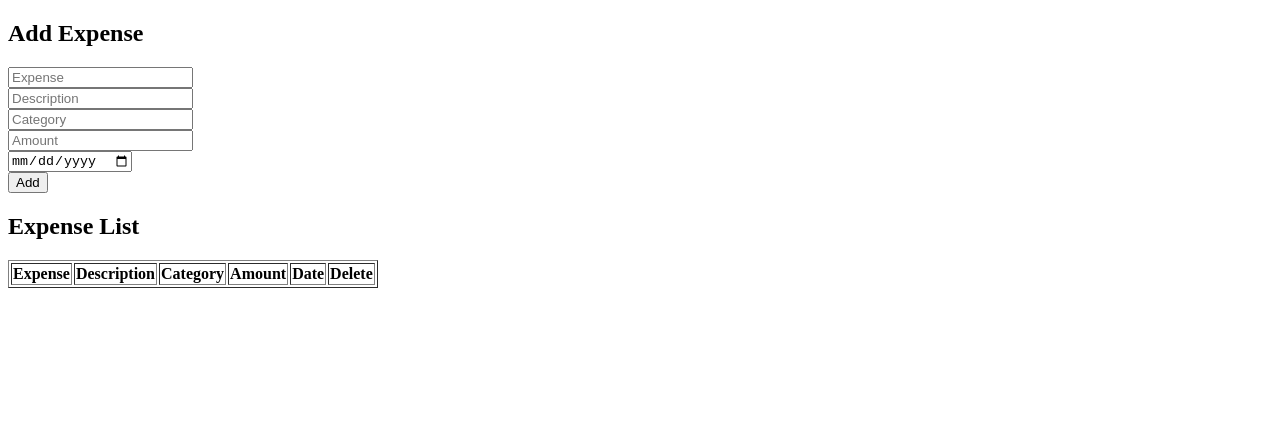
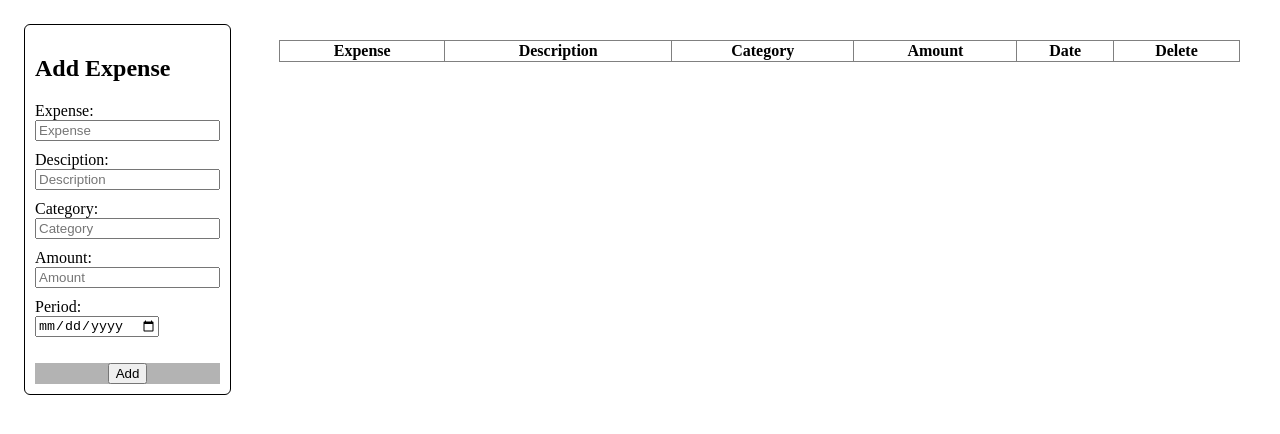
Before and after one commit to ChrisCodes-hub/Expense-Tracker-App, a React (Vite) app: page / in a window 1280 px wide. Shown: the top 434 px of the page. Built offline with nearby package versions, Linux system fonts and the light colour scheme.

Commit message:
added some css to match the ui

```diff
--- a/src/App.css
+++ b/src/App.css
@@ -1,4 +1,37 @@
 .form{
-    border: 1px solid hsl(0px, 0px, 80px);
+    border: 1px solid ;
+    padding: 10px;
+    border-radius: 6px;
+}
+.app-container{
+    display: flex;
+    gap: 2em;
+    padding: 1em;
+    align-items: flex-start;
+}
+input{
+    margin-bottom: 10px;
+}
+input[type="text"] {
+    text-transform: capitalize;
+  }
 
+.button-container{
+    justify-content: center;
+    background: hsl(0,0%, 70%);
+    display: flex;
+    margin-top: 1em;
 }
+.button-container:hover{
+    background: hsl(0,0%, 50%);
+}
+.table-box{
+    width: 100%;
+    overflow-x: auto;
+    padding: 1rem;
+}
+.table-box table {
+    width: 100%;
+    border-collapse: collapse;
+    text-align: center;
+  }
--- a/src/App.jsx
+++ b/src/App.jsx
@@ -16,7 +16,7 @@ function App() {
   };
 
   return (
-    <div>
+    <div className='app-container'>
       <ExpenseForm onAdd={addExpense} />
       <ExpenseTable expenses={expenses} onDelete={deleteExpense} />
     </div>
--- a/src/components/ExpenseForm.jsx
+++ b/src/components/ExpenseForm.jsx
@@ -28,18 +28,44 @@ function ExpenseForm({onAdd}) {
      setAmount('');
      setDate('');
    };
+   const capitalizeFirstLetter = (str) => {
+    return str.charAt(0).toUpperCase() + str.slice(1);
+  }
 
    return (
      <form onSubmit={handleSubmit} className='form'>
        <h2>Add Expense</h2>
 
-       <input placeholder="Expense" value={expense} onChange={(e) => setExpense(e.target.value)} /><br />
-       <input placeholder="Description" value={description} onChange={(e) => setDescription(e.target.value)} /><br />
-       <input placeholder="Category" value={category} onChange={(e) => setCategory(e.target.value)} /><br />
-       <input type="number" placeholder="Amount" value={amount} onChange={(e) => setAmount(e.target.value)} /><br />
-       <input type="date" value={date} onChange={(e) => setDate(e.target.value)} /><br />
+       <label>Expense:</label><br/>
+       <input placeholder="Expense"
+              value={expense}
+              onChange={(e) => setExpense(capitalizeFirstLetter(e.target.value))} /><br />
 
-       <button type="submit">Add</button>
+       <label>Desciption:</label><br/>
+       <input placeholder="Description"
+              value={description}
+              onChange={(e) => setDescription(capitalizeFirstLetter(e.target.value))} /><br />
+
+       <label>Category:</label><br/>
+       <input placeholder="Category"
+              value={category}
+              onChange={(e) => setCategory(capitalizeFirstLetter(e.target.value))} /><br />
+
+       <label>Amount:</label><br/>
+       <input type="number"
+       placeholder="Amount"
+       value={amount}
+       onChange={(e) => setAmount(e.target.value)} /><br />
+
+       <label>Period:</label><br/>
+       <input
+       type="date"
+       value={date}
+       onChange={(e) => setDate(capitalizeFirstLetter(e.target.value))} /><br />
+
+       <div className="button-container">
+          <button type="submit">Add</button>
+       </div>
      </form>
    );
 
--- a/src/components/ExpenseTable.jsx
+++ b/src/components/ExpenseTable.jsx
@@ -2,8 +2,7 @@ import React from 'react'
 
   function ExpenseTable({ expenses, onDelete }) {
     return (
-      <div>
-        <h2>Expense List</h2>
+      <div className='table-box'>
         <table border="1">
           <thead>
             <tr>
```
